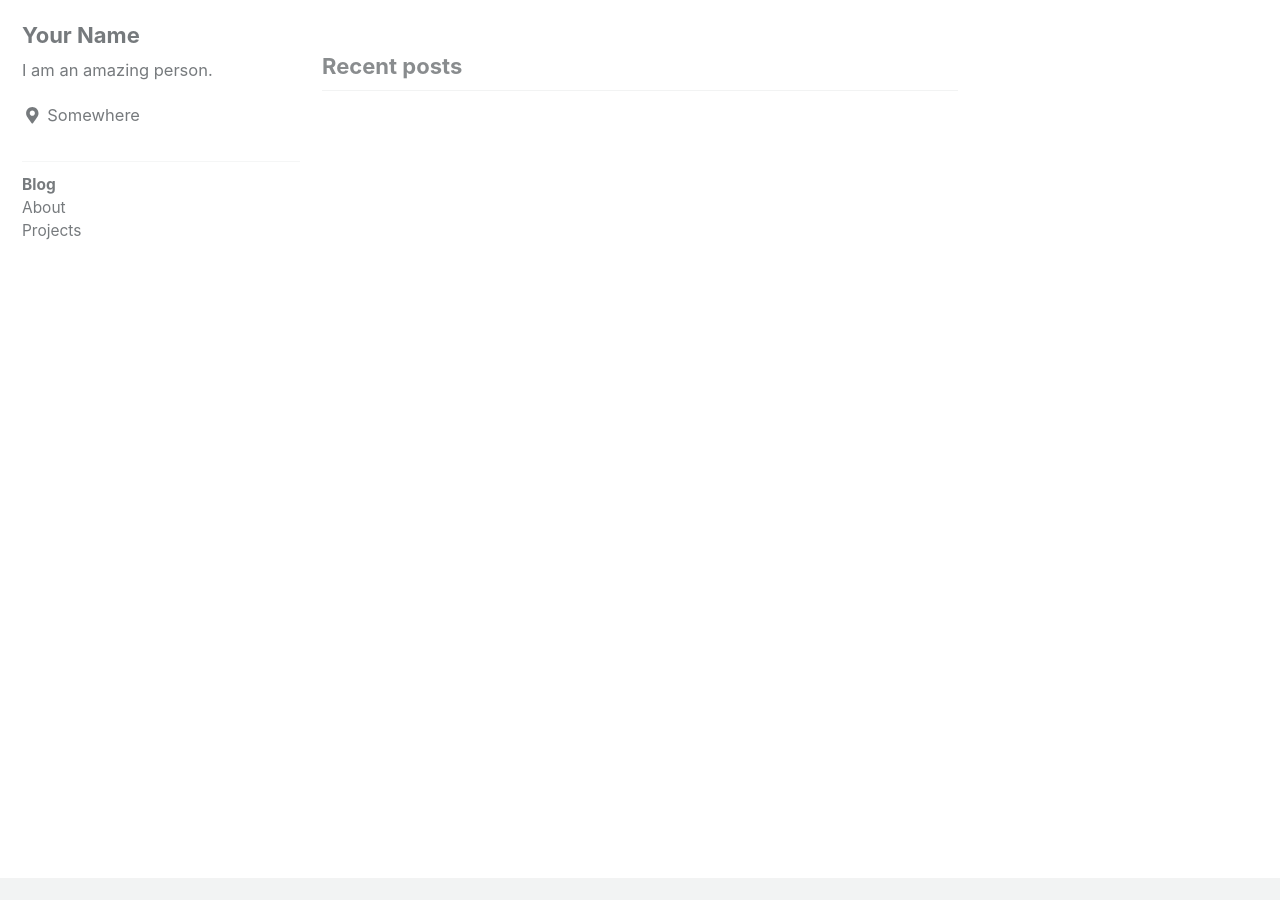
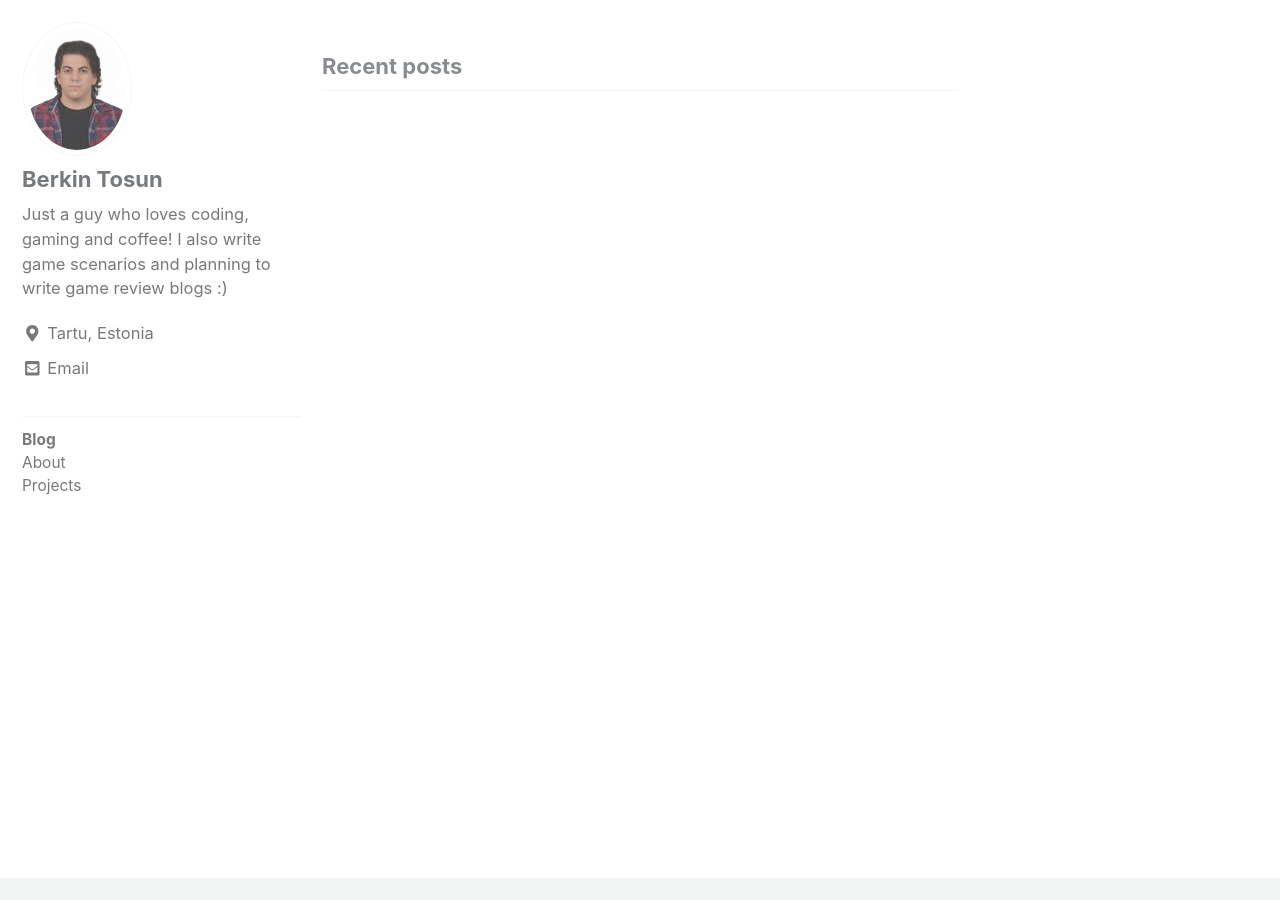
Before and after one commit to berkintosun/oldBlog, a Jekyll site: the page built from index.html, in a window 1280 px wide and 900 px high. Built offline with Jekyll 4.4.1, drawn with Linux system fonts in a browser that asks for light colours; nearby versions of some CDN libraries; the list of posts is cut into pages by our own code.

Commit message:
Customizing personal info

```diff
--- a/_config.yml
+++ b/_config.yml
@@ -99,11 +99,11 @@ analytics:
 
 # Site Author
 author:
-  name             : "Your Name"
-  avatar           : # path of avatar image, e.g. "/assets/images/bio-photo.jpg"
-  bio              : "I am an amazing person."
-  location         : "Somewhere"
-  email            :
+  name             : "Berkin Tosun"
+  avatar           : "/assets/images/bio-photo.jpg"
+  bio              : "Just a guy who loves coding, gaming and coffee! I also write game scenarios and planning to write game review blogs :)"
+  location         : "Tartu, Estonia"
+  email            : "berkintsn@gmail.com"
   uri              :
   home             : # null (default), "absolute or relative url to link to author home"
   bitbucket        :
```
Also changed, not shown: assets/images/bio-photo.jpg (added).
